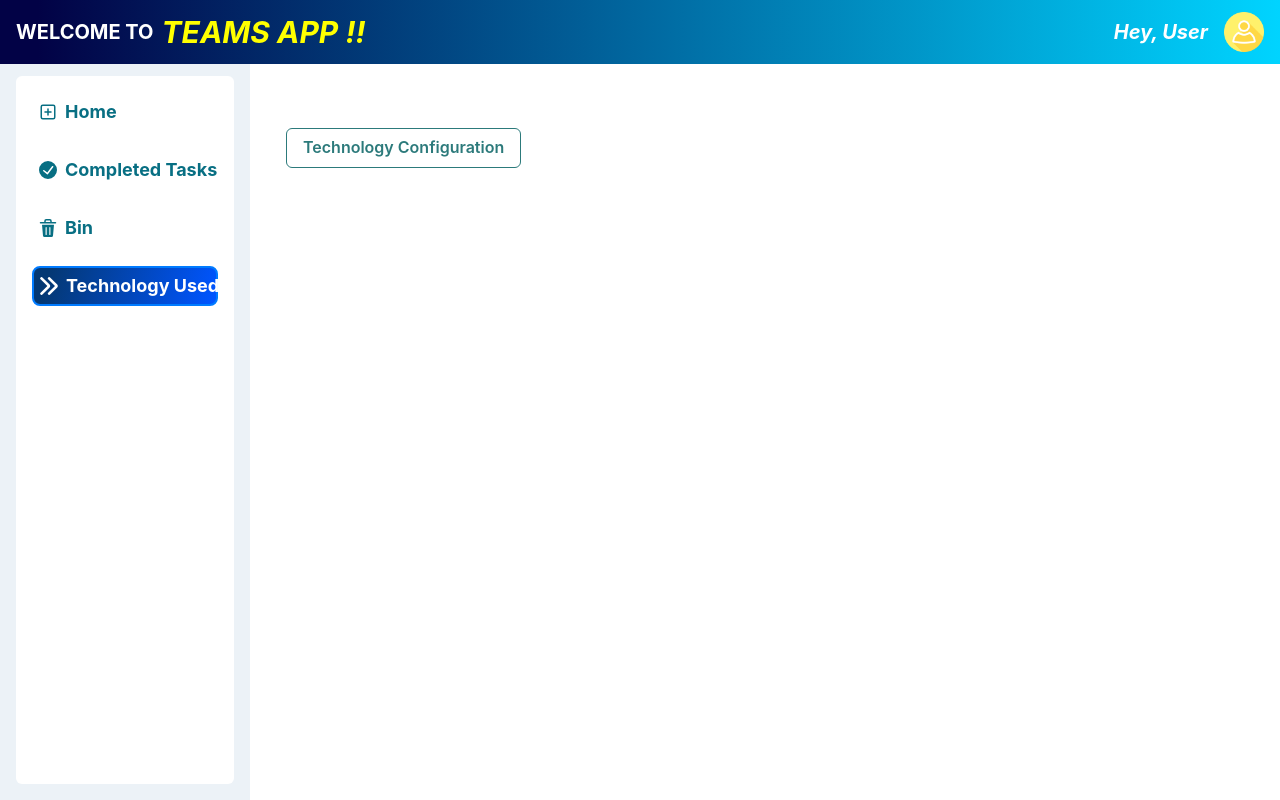
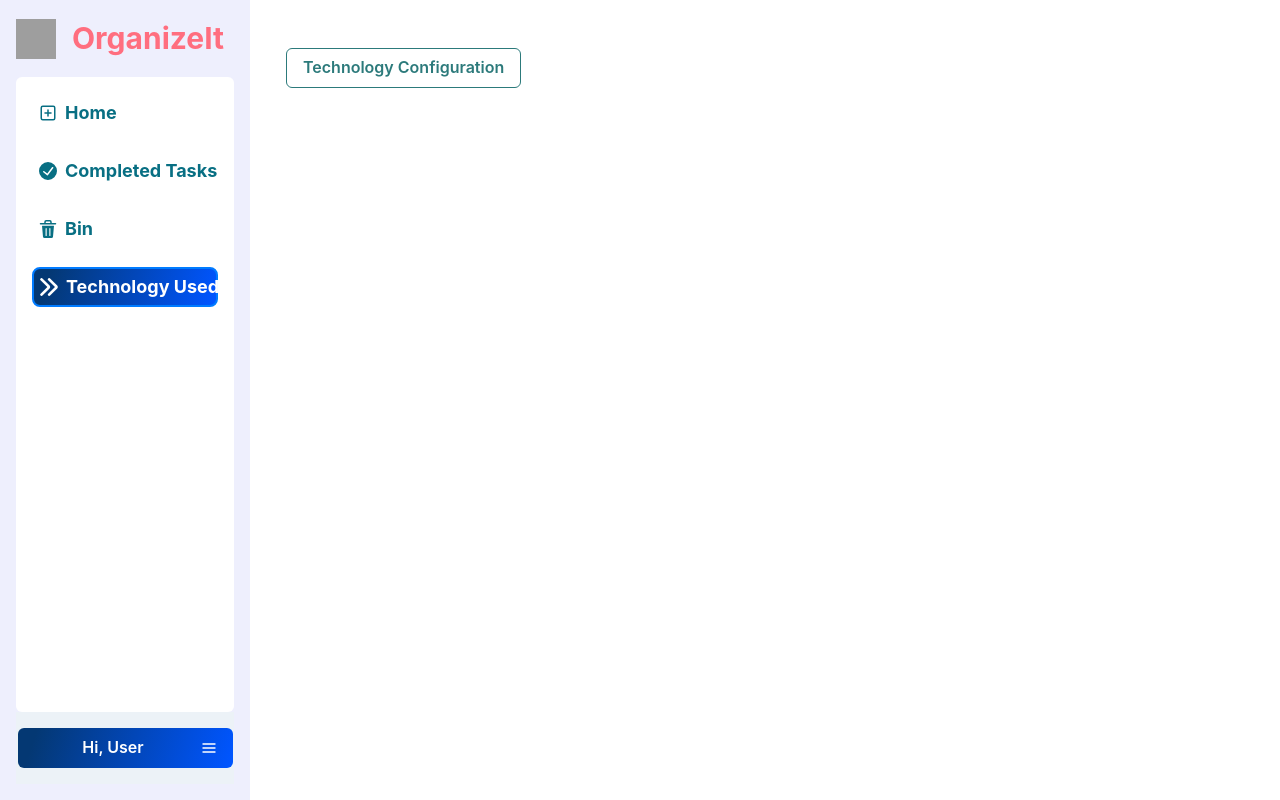
Before and after one commit to Manthan472003/TeamsApp, a React (Create React App) app in the folder Frontend/my-app/: page /tech-used in a window 1280 px wide. Built offline with nearby package versions, Linux system fonts and the light colour scheme; grey boxes are pictures that could not be loaded.

Commit message:
THURSDAY DAY END PUSH

```diff
--- a/Frontend/my-app/src/components/CompletedTask.js
+++ b/Frontend/my-app/src/components/CompletedTask.js
@@ -1,6 +1,6 @@
 import React, { useState, useEffect, useCallback } from 'react';
 import {
-    Box, Text, Accordion, AccordionItem, AccordionButton, AccordionPanel, AccordionIcon, useDisclosure, useToast, Spacer
+    Box, Text, Accordion, AccordionItem, AccordionButton, AccordionPanel, AccordionIcon, useToast, Spacer
 } from '@chakra-ui/react';
 
 import { getSections } from '../Services/SectionService';
--- a/Frontend/my-app/src/components/Header.js
+++ b/Frontend/my-app/src/components/Header.js
@@ -1,64 +1,64 @@
-import React, { useState, useEffect } from 'react';
-import { Flex, Heading, Menu, MenuButton, MenuItem, MenuList, Img, Button } from '@chakra-ui/react';
-import { useNavigate } from 'react-router-dom';
-import userImage from '../screen1/user.png';
+// import React, { useState, useEffect } from 'react';
+// import { Flex, Heading, Menu, MenuButton, MenuItem, MenuList, Img, Button } from '@chakra-ui/react';
+// import { useNavigate } from 'react-router-dom';
+// import userImage from '../screen1/user.png';
 
-const Header = () => {
-  const [userName, setUserName] = useState(''); // State to hold user name
-  const navigate = useNavigate();
+// const Header = () => {
+//   const [userName, setUserName] = useState(''); // State to hold user name
+//   const navigate = useNavigate();
 
-  useEffect(() => {
-    const loggedInUser = localStorage.getItem('userName'); // Assuming it's stored in localStorage
-    if (loggedInUser) {
-      setUserName(loggedInUser); // Set the fetched userName
-    }
-  }, []);
+//   useEffect(() => {
+//     const loggedInUser = localStorage.getItem('userName'); // Assuming it's stored in localStorage
+//     if (loggedInUser) {
+//       setUserName(loggedInUser); // Set the fetched userName
+//     }
+//   }, []);
 
-  const handleLogout = () => {
-    // Clear any authentication data (e.g., token, user info) when logging out
-    localStorage.removeItem('userName');
-    navigate('/login');
-  };
+//   const handleLogout = () => {
+//     // Clear any authentication data (e.g., token, user info) when logging out
+//     localStorage.removeItem('userName');
+//     navigate('/login');
+//   };
 
 
-  return (
-    <Flex
-      direction="column"
-      bg="linear-gradient(90deg,  rgba(2,2,70,1) 3%, rgba(0,212,255,1) 100%)"
-      color="white"
-      px={4}
-      h="auto"
-      alignItems="center"
-      justifyContent="space-between"
-      position="fixed"
-      top={0}
-      left={0}
-      width="100%"
-      zIndex="overlay"
-    >
-      <Flex width="100%" mt={3} mb={3}>
-        <Flex flex="1" alignItems="center">
-          <Heading size="md">WELCOME TO </Heading> <br/>
-          <Heading ml={2} as='i' color={'yellow'} size="lg">TEAMS APP !!</Heading>
-        </Flex>
-        <Flex alignItems="center">
-          <Heading size="md" as='i' mr={4}>Hey, {userName || 'User'}</Heading> {/* Display userName */}
-          <Menu>
-            <MenuButton rounded="full" cursor="pointer" minW={0} variant="link">
-              <Img src={userImage} alt="User Icon" boxSize="40px" />
-            </MenuButton>
-            <MenuList bgColor={'#ffffff'} color={'teal'}>
-              <MenuItem>Your Profile</MenuItem>
-              <MenuItem>Settings</MenuItem>
-              <MenuItem>
-                <Button onClick={handleLogout} colorScheme='red'>Logout</Button>
-              </MenuItem>
-            </MenuList>
-          </Menu>
-        </Flex>
-      </Flex>
-    </Flex>
-  );
-};
+//   return (
+//     <Flex
+//       direction="column"
+//       bg="linear-gradient(90deg,  rgba(2,2,70,1) 3%, rgba(0,212,255,1) 100%)"
+//       color="white"
+//       px={4}
+//       h="auto"
+//       alignItems="center"
+//       justifyContent="space-between"
+//       position="fixed"
+//       top={0}
+//       left={0}
+//       width="100%"
+//       zIndex="overlay"
+//     >
+//       <Flex width="100%" mt={3} mb={3}>
+//         <Flex flex="1" alignItems="center">
+//           <Heading size="md">WELCOME TO </Heading> <br/>
+//           <Heading ml={2} as='i' color={'yellow'} size="lg">TEAMS APP !!</Heading>
+//         </Flex>
+//         <Flex alignItems="center">
+//           <Heading size="md" as='i' mr={4}>Hey, {userName || 'User'}</Heading> {/* Display userName */}
+//           <Menu>
+//             <MenuButton rounded="full" cursor="pointer" minW={0} variant="link">
+//               <Img src={userImage} alt="User Icon" boxSize="40px" />
+//             </MenuButton>
+//             <MenuList bgColor={'#ffffff'} color={'teal'}>
+//               <MenuItem>Your Profile</MenuItem>
+//               <MenuItem>Settings</MenuItem>
+//               <MenuItem>
+//                 <Button onClick={handleLogout} colorScheme='red'>Logout</Button>
+//               </MenuItem>
+//             </MenuList>
+//           </Menu>
+//         </Flex>
+//       </Flex>
+//     </Flex>
+//   );
+// };
 
-export default Header;
+// export default Header;
--- a/Frontend/my-app/src/components/Sidebar.js
+++ b/Frontend/my-app/src/components/Sidebar.js
@@ -1,17 +1,35 @@
 // components/Sidebar.js
-import React, { useState } from 'react';
-import { Box, VStack, Button } from '@chakra-ui/react';
+import React, { useState, useEffect } from 'react';
+import { Box, VStack, Button, Flex, Image, Text, Menu, MenuButton, MenuList, MenuItem } from '@chakra-ui/react';
 import { useNavigate, useLocation } from 'react-router-dom';
-import { CheckCircleIcon, DeleteIcon, ArrowRightIcon,PlusSquareIcon } from '@chakra-ui/icons';
+import { CheckCircleIcon, DeleteIcon, ArrowRightIcon, PlusSquareIcon, HamburgerIcon } from '@chakra-ui/icons';
+import logo from '../assets/logo.png'; // Replace with the path to your logo image
 
 const Sidebar = () => {
   const navigate = useNavigate();
   const location = useLocation();
   const [activeButton, setActiveButton] = useState(location.pathname);
+  const [userName, setUserName] = useState('');
+
+  useEffect(() => {
+    const loggedInUser = localStorage.getItem('userName');
+    if (loggedInUser) {
+      setUserName(loggedInUser);
+    }
+  }, []);
 
   const handleNavigation = (path) => {
     navigate(path);
     setActiveButton(path);
+  };
+
+  const handleLogout = () => {
+    localStorage.removeItem('userName');
+    navigate('/login');
+  };
+
+  const handleReload = () => {
+    window.location.reload();
   };
 
   const buttonStyles = {
@@ -21,14 +39,14 @@ const Sidebar = () => {
       borderWidth: '1px',
       borderColor: 'white',
       background: "",
-      color: '#086F83', // Changed from 'black' to '#000000' for proper color format
+      color: '#086F83',
       padding: '8px 6px',
       borderRadius: '8px',
       transition: 'all 0.3s ease',
       marginBottom: '2px',
-      width: '100%',
+      width: '100%', // Ensuring buttons take full width
       textAlign: 'left',
-      justifyContent: 'start', // Align icon and text to the left
+      justifyContent: 'start',
     },
     hover: {
       color: '#ffffff',
@@ -49,24 +67,40 @@ const Sidebar = () => {
     <Box
       width="250px"
       padding="16px"
-      backgroundColor="#ecf2f7"
+      backgroundColor="#eeeffd"
       color="#97a1bf"
-      height="calc(100vh - 60px)"
+      height="100vh"
       position="fixed"
-      top="60px"
+      top="0"
       left="0"
+      display="flex"
+      flexDirection="column"
     >
+      <Flex direction="row" align="center" mb={4}>
+        <Image src={logo} alt="App Logo" boxSize="40px" />
+        <Text
+          color="#ff6e7f"
+          fontSize="3xl"
+          fontWeight="bold"
+          ml={4}
+          onClick={handleReload}
+          cursor="pointer"
+          _hover={{ textDecoration: 'underline' }}
+        >
+          OrganizeIt
+        </Text>
+      </Flex>
+
       <VStack
         spacing={4}
-        align="start" // Align all children to the start (left)
+        align="start"
         background="#FFFFFF"
         padding={4}
         borderRadius="md"
-        height="100%" // Ensure VStack takes full height
+        flex="1"
       >
         <Button
-                  leftIcon={<PlusSquareIcon />}
-
+          leftIcon={<PlusSquareIcon />}
           {...buttonStyles.base}
           {...(activeButton === '/home' && buttonStyles.active)}
           _hover={{ ...buttonStyles.hover }}
@@ -102,6 +136,31 @@ const Sidebar = () => {
           Technology Used
         </Button>
       </VStack>
+
+      <Flex
+        direction="column"
+        align="center"
+        mt="auto"
+        padding="16px"
+        backgroundColor="#ecf2f7"
+      >
+        <Menu>
+          <MenuButton
+            as={Button}
+            rightIcon={<HamburgerIcon />}
+            colorScheme="#086F83"
+            width="215px"
+            backgroundImage="linear-gradient(288deg, rgba(0,85,255,1) 1.5%, rgba(4,56,115,1) 91.6%)"
+            color="white"
+          >
+            Hi, {userName || 'User'}
+          </MenuButton>
+          <MenuList>
+            <MenuItem onClick={() => navigate('/profile')}>Profile Settings</MenuItem>
+            <MenuItem onClick={handleLogout} colorScheme="red">Logout</MenuItem>
+          </MenuList>
+        </Menu>
+      </Flex>
     </Box>
   );
 };
--- a/Frontend/my-app/src/components/TaskManager.js
+++ b/Frontend/my-app/src/components/TaskManager.js
@@ -340,7 +340,7 @@ const TaskManager = () => {
     };
 
     return (
-        <Box mt={20}>
+        <Box  padding="7px 0 0 0">
             <Button onClick={onSectionOpen} colorScheme='teal' variant='outline' mt={3} mb={4}>
                 Add Section
             </Button>
--- a/Frontend/my-app/src/components/TechnologyUsed.js
+++ b/Frontend/my-app/src/components/TechnologyUsed.js
@@ -15,7 +15,7 @@ const TechnologyUsed = () => {
 
     return (
 
-        <Box mt={20} p={5}>
+        <Box p={5}>
             <Button onClick={onOpen} colorScheme='teal' variant='outline' mt={3} mb={4}>
                 Technology Configuration            </Button>
 
--- a/Frontend/my-app/src/screen1/mainScreen.js
+++ b/Frontend/my-app/src/screen1/mainScreen.js
@@ -1,14 +1,14 @@
 // screen/mainScreen.js
 import React from 'react';
 import { Box, Flex } from '@chakra-ui/react';
-import Header from '../components/Header';
+// import Header from '../components/Header';
 import Sidebar from '../components/Sidebar';
 import { Outlet } from 'react-router-dom'; // Used for nested routes
 
 const MainScreen = () => {
   return (
     <Flex direction="column" height="100vh">
-      <Header />
+      {/* <Header /> */}
       <Flex flex="1">
         <Sidebar />
         <Box
```
Also changed, not shown: 1 other file (tests, documents, lock files or other folders).
